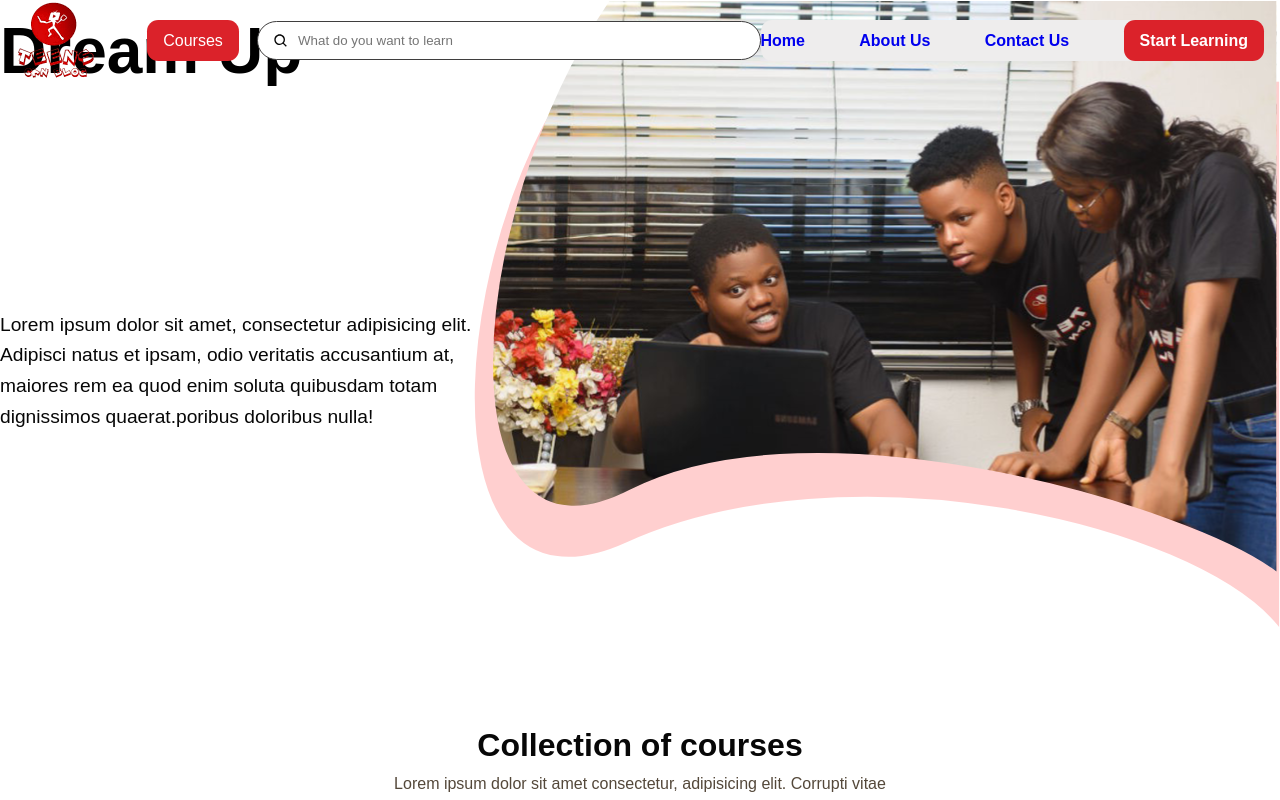
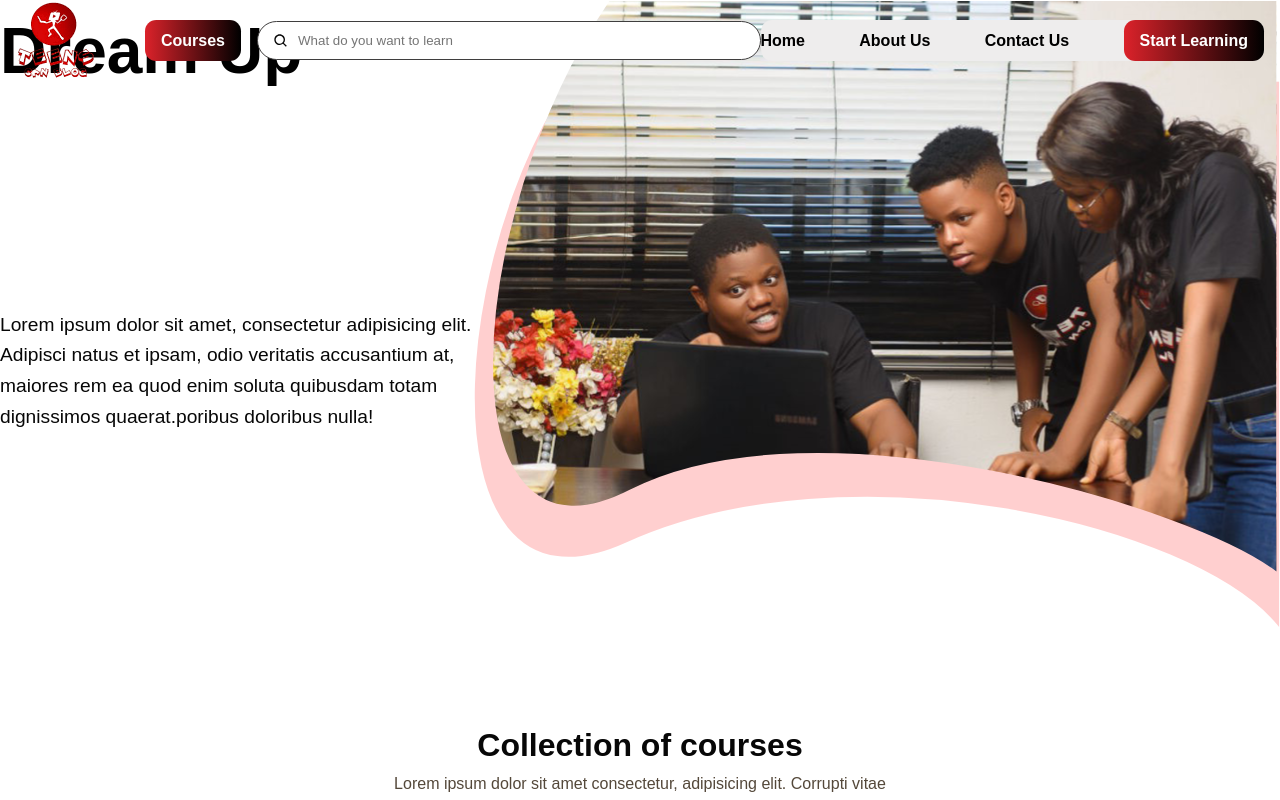
Before and after one commit to Niscolinx/teenscan, a React (Create React App) app: page / in a window 1280 px wide. Shown: the top 800 px of the page. Built offline with nearby package versions, Linux system fonts and the light colour scheme; what react-router-last-location would draw is missing.

Commit message:
working on the header

```diff
--- a/src/components/Hero.jsx
+++ b/src/components/Hero.jsx
@@ -3,9 +3,9 @@ import HeroSvg from '../assets/herowave.svg'
 const Hero = () => {
     return (
         <div className='hero'>
-            <div className='hero_box'>
-                 <h1 className='hero_box--title'>Dream Up</h1>
-                <p className='hero_box--text'>
+            <div className='hero__box'>
+                 <h1 className='hero__box--title'>Dream Up</h1>
+                <p className='hero__box--text'>
                     Lorem ipsum dolor sit amet, consectetur adipisicing elit.
                     Adipisci natus et ipsam, odio veritatis accusantium at,
                     maiores rem ea quod enim soluta quibusdam totam dignissimos
@@ -13,28 +13,11 @@ const Hero = () => {
                 </p>
 
             </div>
-            <div className='hero_svg'>
+            <div className='hero__svg'>
             <img src={HeroSvg} width='100%' height='auto' alt=''/>
             </div>
         </div>
-//         <>
-//         <div className='spotlight-container'>
-//   <div className='wrap'>
-//     <div className='spotlight'></div>
-//   </div>
-// </div>
-// <div className='wave-container'>
-//   <div className='wrap'>
-//     <div className='wave'>
 
-//         <svg viewBox="0 1 450 200" preserveAspectRatio="none meet" className='herosvg'>
-//                 <path d="M-50,100 L-1,100 C150,200 300,0 450,102 L600,100 L600,300 L-250,300 L-250,Z" style={{ fill:'white',stroke:'#e1d0bc', strokeWidth:'15'}} className='heropath'></path>
-//         </svg>
-
-//     </div>
-//   </div>
-// </div>
-// </>
     )
 }
 
--- a/src/sass/components/header.scss
+++ b/src/sass/components/header.scss
@@ -6,18 +6,21 @@
     z-index: 10;
     display: grid;
     grid-column: 1 / -1;
-    grid-template-columns: min-content minmax(min-content, 8rem) minmax(min-content, 1fr) 1fr;
+    grid-template-columns: min-content minmax(min-content, 8rem) minmax(
+            min-content,
+            1fr
+        ) 1fr;
     align-items: center;
     justify-items: center;
     padding: 0 1rem;
 
     &__homenav {
         text-decoration: none;
-        background-color: $color-secondary;
+        background: linear-gradient(to right, $color-secondary, black);
         color: white;
+        font-weight: 600;
         padding: 0.5rem 1rem;
-                border-radius: 0.7rem;
-
+        border-radius: 0.7rem;
     }
 
     &__list {
@@ -31,20 +34,20 @@
         justify-content: space-between;
         align-items: center;
 
-
         li {
-            & > :link {
+            & > :link,
+            & > :visited {
                 text-decoration: none;
+                color: black;
             }
         }
         &--auth {
-            background-color: $color-secondary;
-            color: white;
+            background: linear-gradient(to right, $color-secondary, black);
+            color: white !important;
             justify-self: stretch;
             display: grid;
             padding: 0.5rem 1rem;
-                    border-radius: 0.7rem;
-
+            border-radius: 0.7rem;
         }
     }
     &__input-box {
--- a/src/sass/components/hero.scss
+++ b/src/sass/components/hero.scss
@@ -4,17 +4,11 @@
     display: grid;
     grid-template-columns: 1fr 1.7fr;
 
-    &_img {
-        max-width: 100%;
-        display: block;
-        float: right;
-    }
 
-    &_box {
+    &__box {
         display: grid;
-        //background-color: white;
         width: 100%;
-        justify-self: start;
+        justify-self: baseline;
         height: 100%;
 
         &--title {
@@ -29,11 +23,10 @@
             font-weight: 400;
         }
     }
-    &_svg {
+    &__svg {
         justify-self: stretch;
         display: grid;
         height: 100%;
-        // background-image: url('../../assets/herowave1.png');
-        // background-repeat: no-repeat;
+
     }
 }
```
